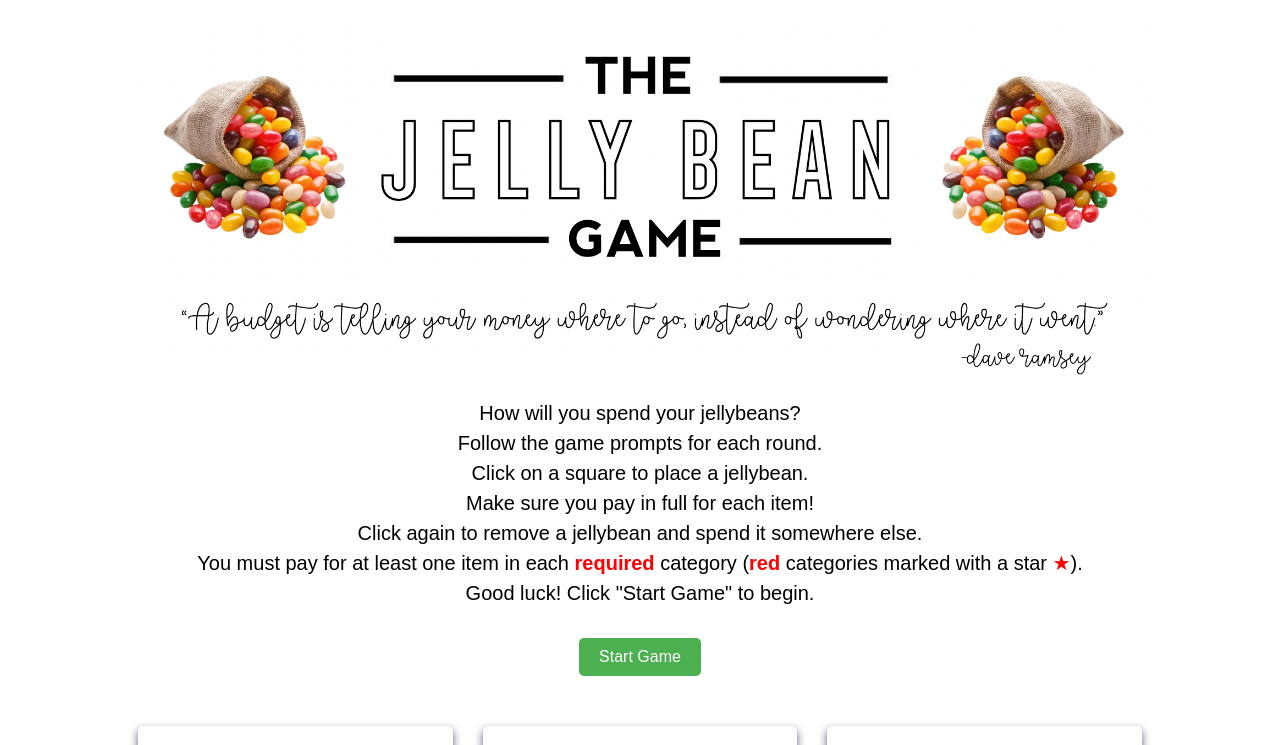
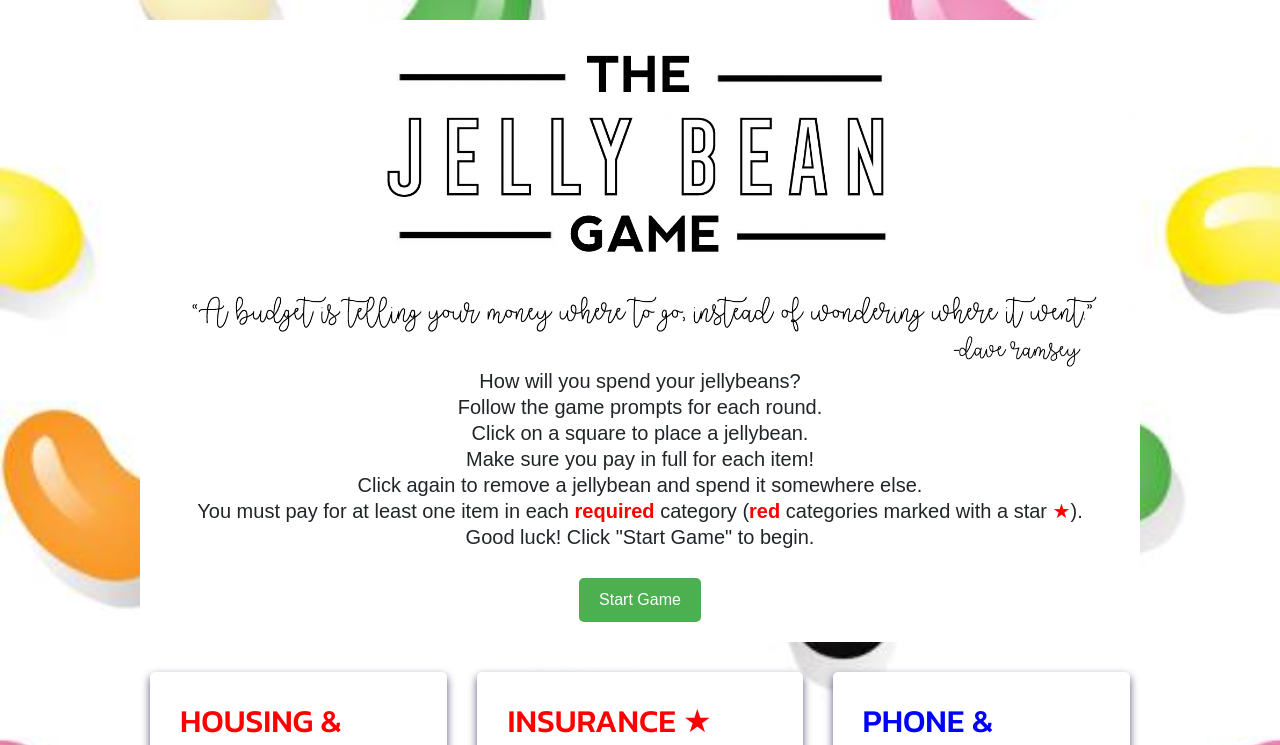
Before and after one commit to jessinaka21/jellybeangame, a website built with Parcel: page index.html in a window 1280 px wide. Shown: the top 745 px of the page. Built offline with nearby package versions, Linux system fonts and the light colour scheme.

Commit message:
page background

```diff
--- a/index.html
+++ b/index.html
@@ -3,15 +3,20 @@
 <head>
     <meta charset="UTF-8">
     <meta name="viewport" content="width=device-width, initial-scale=1.0">
+     <link href="https://cdn.jsdelivr.net/npm/bootstrap@5.0.2/dist/css/bootstrap.min.css" rel="stylesheet" integrity="sha384-EVSTQN3/azprG1Anm3QDgpJLIm9Nao0Yz1ztcQTwFspd3yD65VohhpuuCOmLASjC" crossorigin="anonymous">
     <title>The Jelly Bean Game</title>
     <!-- Favicon-->
     <link rel="icon" type="image/x-icon" href="assets/favicon.ico">
     <link rel="stylesheet" href="styles.css">
+    <!-- Google Font -->
+    <link rel="preconnect" href="https://fonts.googleapis.com">
+<link rel="preconnect" href="https://fonts.gstatic.com" crossorigin>
+<link href="https://fonts.googleapis.com/css2?family=Kanit:ital,wght@0,100;0,200;0,300;0,400;0,500;0,600;0,700;0,800;0,900;1,100;1,200;1,300;1,400;1,500;1,600;1,700;1,800;1,900&display=swap" rel="stylesheet">
 </head>
 <body>
     <div class="container">
-        <header>
-            <img src="assets/jellybeantitle.png" width="100%">
+        <header class="bg-white">
+            <img src="assets/jellybean-game.png" width="100%">
             <p class="info">How will you spend your jellybeans?</p>
                 <p class="info">Follow the game prompts for each round.</p>
                 <p class="info">Click on a square to place a jellybean.</p>
--- a/styles.css
+++ b/styles.css
@@ -1,11 +1,19 @@
 body {
     font-family: Arial, sans-serif;
-    background-color: white;
+    background-image: url('assets/jellybean-bg.jpg');
+    background-size: cover; /* Ensures the image covers the entire background */
+    background-position: center center; /* Centers the image */
+    background-repeat: no-repeat; /* Prevents the image from repeating */
+    background-attachment: fixed;
     margin: 0;
     padding: 0;
     display: flex;
     justify-content: center;
     align-items: center;
+}
+
+h2 {
+    font-family: "Kanit", sans-serif;
 }
 
 .info {
@@ -34,7 +42,8 @@ body {
 }
 
 #jellybean-counter {
-    font-size: 1.2em;
+    font-family: "Kanit", sans-serif;
+    font-size: 1.8em;
     margin-top: 10px;
 }
 
```
Also changed, not shown: assets/j1-bg.png (added), assets/j2-bg.png (added), assets/jellybean-bg.jpg (added), 1 other file.
